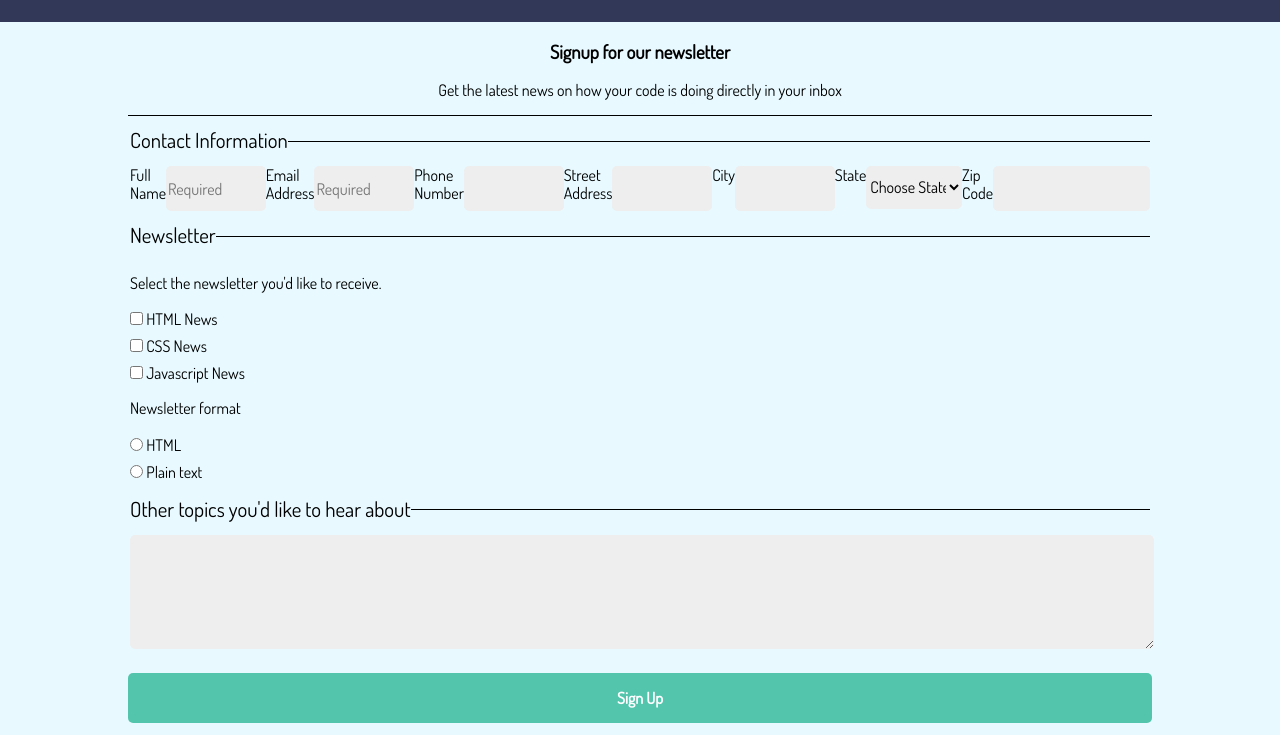
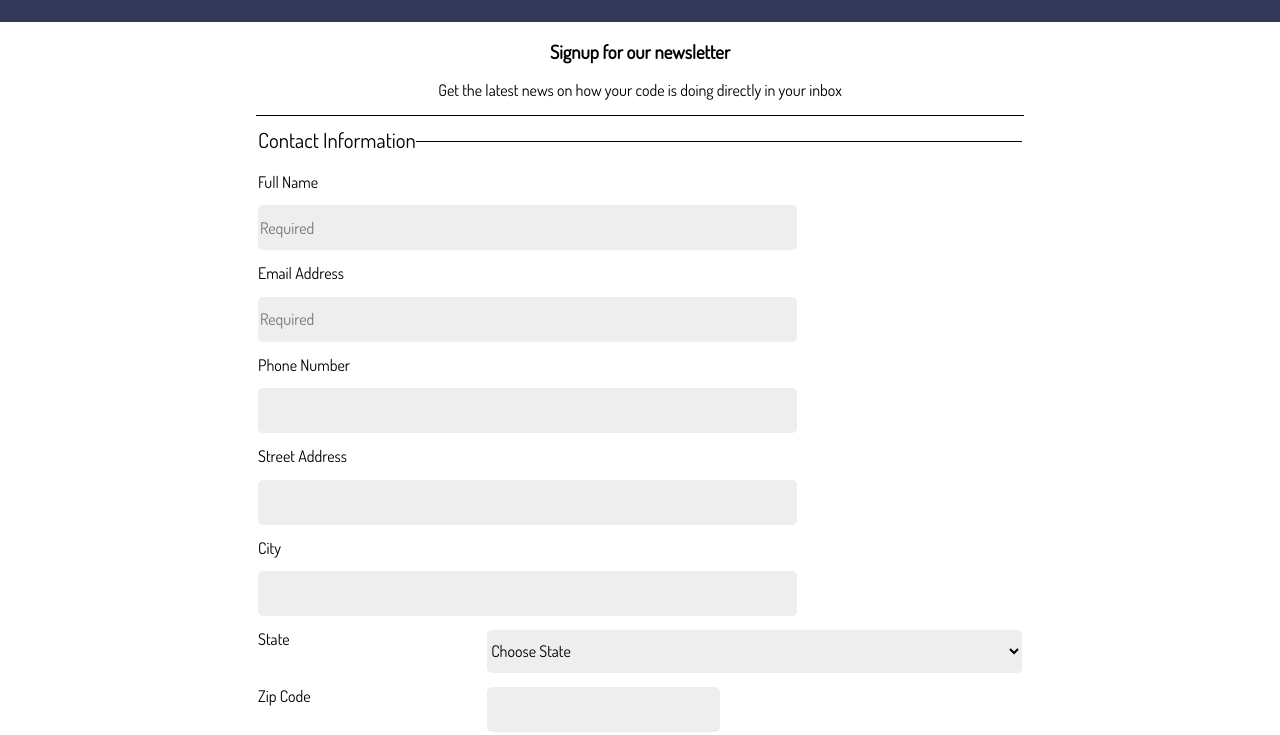
Before and after one commit to TychoNeuman/techdegree-unit3-responsiveform, a plain HTML site: page index.html in a window 1280 px wide. Shown: the part 65-800 px from the top of the page. Drawn offline with Linux system fonts and the light colour scheme; a web font is replaced by a local one.

Commit message:
finally fixed the flexbox issue

```diff
--- a/css/styles.css
+++ b/css/styles.css
@@ -15,6 +15,7 @@ fieldset {
 
 .contact_formset {
     display: flex;
+    flex-direction: column;
 }
 
 legend {
@@ -61,17 +62,16 @@ footer p {
     border-bottom: 1.5px solid black;
 }
 
+.contact_formset {
+    flex-flow: 1;
+}
+
 .contact_formset > input,
 .contact_formset > select {
    height: 43px;
    border-radius: 5px;
    border: none;
    background-color: rgb(238, 238, 238);
-}
-
-.contact_formset > input:not([name*="zipcode"]),
-.contact_formset > select {
-    width: 100%;
 }
 
 input[type="checkbox"],
@@ -101,11 +101,40 @@ input[type="submit"] {
     width: 100%;
 }
 
+#zipcode {
+    width: 30%;
+}
 
 /* MEDIA QUERIES ------------ */
 
 @media (min-width: 768px) {
-    body {
-        background-color: rgb(232, 250, 255);
+
+    .container {
+        width: 60%;
     }
+
+    .contact_formset {
+        flex-direction: row;
+        flex-wrap: wrap;
+    }
+
+    .contact_formset > input:not([name*="zipcode"]),
+    .contact_formset > select {
+        flex-basis: 70%;
+    }
+
+    .contact_formset > label {
+        flex-basis: 30%;
+    }
+
+    .contact_formset > input,
+    .contact_formset > select,
+    .contact_formset > label {
+        margin: 7px 0;
+    }
+
+    #zipcode {
+        width: 30%
+    }
+
 }
--- a/index.html
+++ b/index.html
@@ -18,8 +18,9 @@
         <p>Get the latest news on how your code is doing directly in your inbox</p>
     </section>
     <form class="container">
-        <fieldset class="contact_formset">
+        <fieldset>
             <legend>Contact Information</legend>
+            <div class="contact_formset">
                 <label for="name">Full Name</label>
                 <input type="text" id="name" name="user_fullname" placeholder="Required" required><br>
                 <label for="email">Email Address</label>
@@ -41,6 +42,7 @@
                 </select><br>
                 <label for="zipcode">Zip Code</label>
                 <input type="text" id="zipcode" name="user_zipcode">
+            </div>
         </fieldset>
         <fieldset class="newsletter_formset">
             <legend>Newsletter</legend>
```
Lines whose indentation alone changed are shown as unchanged.
